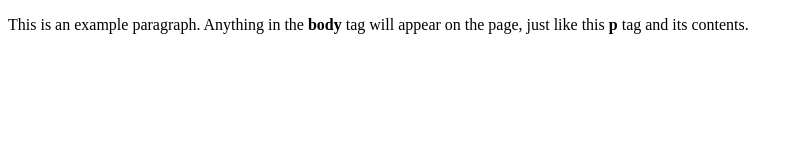
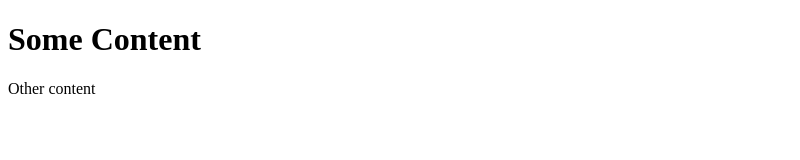
Before and after one commit to aschemily/js-practice, a plain HTML site: page index.html in a window 1280 px wide. Shown: the whole page, without its empty margins (0-800 px from the left). Drawn offline with Linux system fonts and the light colour scheme; files whose address does not match are found by name.

Commit message:
more content

```diff
--- a/index.html
+++ b/index.html
@@ -5,6 +5,13 @@
     <script src="src/index.js" charset="utf-8"></script>
   </head>
   <body>
-    <p>This is an example paragraph. Anything in the <strong>body</strong> tag will appear on the page, just like this <strong>p</strong> tag and its contents.</p>
+    <div class="container">
+      <h1>Some Content</h1>
+
+        <p>
+          Other content
+          </p>
+
+      </div>
   </body>
 </html>
```
